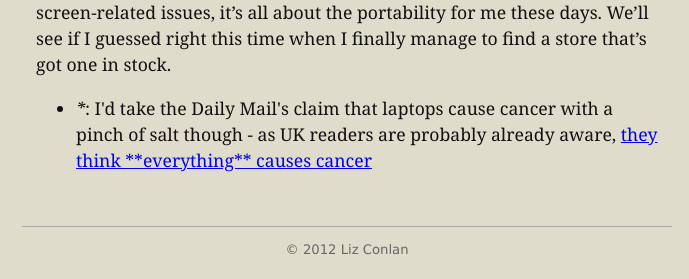
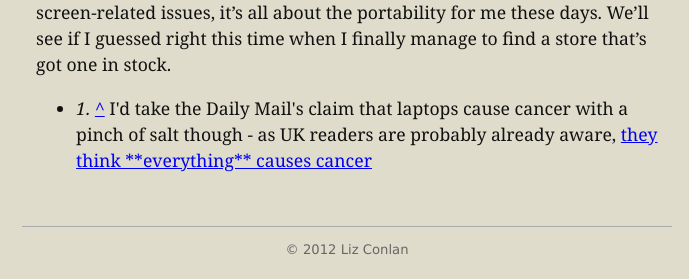
Before and after one commit to lizconlan/lizconlan.github.com, a Jekyll site: the page built from _posts/2012-11-03-a-few-thoughts-on-tablets.md, in a window 1280 px wide and 900 px high, scrolled down 1583 px. Shown: the part 618-897 px from the top of the window, without its empty margins (293-982 px from the left). Built offline with Jekyll 4.4.1, drawn with Linux system fonts in a browser that asks for light colours.

Commit message:
tidying up a bit

```diff
--- a/_posts/2012-11-03-a-few-thoughts-on-tablets.md
+++ b/_posts/2012-11-03-a-few-thoughts-on-tablets.md
@@ -13,7 +13,7 @@ keywords: tablets, Kindle Fire HD, Nexus 7, iPad Mini, iOS, Android, Surface
 
 ### But I thought you had an iPad?
 
-I do. I've bought it a funky Logitech keyboard cover and everything. It's great for looking stuff up from the comfort of the sofa on a device that starts up right away without the distracting whirring noises and ["toasted skin syndrome"](http://www.nhs.uk/news/2010/10October/Pages/Skin-damage-linked-with-laptop-use.aspx)<sup id="cite_ref-1"><a href="#cite-1">[*]</a></sup> associated with a full-on laptop addiction.
+I do. I've bought it a funky Logitech keyboard cover and everything. It's great for looking stuff up from the comfort of the sofa on a device that starts up right away without the distracting whirring noises and ["toasted skin syndrome"](http://www.nhs.uk/news/2010/10October/Pages/Skin-damage-linked-with-laptop-use.aspx)<sup id="cite_ref-1"><a href="#cite-1">1</a></sup> associated with a full-on laptop addiction.
 
 ### So… Why are you looking at buying yet more tech gear you can't afford?
 
@@ -42,5 +42,5 @@ Oh, plus the "premium" tag of the Apple hardware ensures it'll have the usual su
 Yeah, about that. It's the same screen resolution (and processor spec come to that) as my much-loved iPad2 but on a smaller screen so should, if anything, look even sharper. I'm not convinced about the whole Retina thing, it's pretty and all but [there are costs to these sorts of thing](http://www.marco.org/2012/11/12/ipad-mini-cost-of-retina). While I totally get the argument about the iffy value proposition of yesterday's tech at today's prices, I'm not trading in my iPad for performance- or screen-related issues, it's all about the portability for me these days. We'll see if I guessed right this time when I finally manage to find a store that's got one in stock.
 
 <ul id="footnotes">
-	<li> <i>*</i>: I'd take the Daily Mail's claim that laptops cause cancer with a pinch of salt though - as UK readers are probably already aware, <a href='http://www.google.com/search?q=site:dailymail.co.uk+"may+cause+cancer"'>they think **everything** causes cancer</a></li>
+	<li> <i>1.</i> <a href="#cite_ref-1">^</a> I'd take the Daily Mail's claim that laptops cause cancer with a pinch of salt though - as UK readers are probably already aware, <a href='http://www.google.com/search?q=site:dailymail.co.uk+"may+cause+cancer"'>they think **everything** causes cancer</a></li>
 </ul>
```
